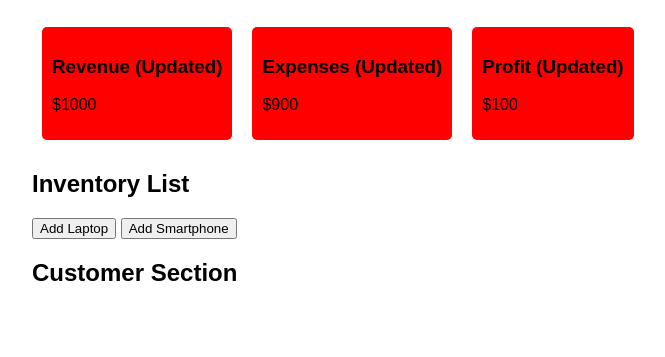
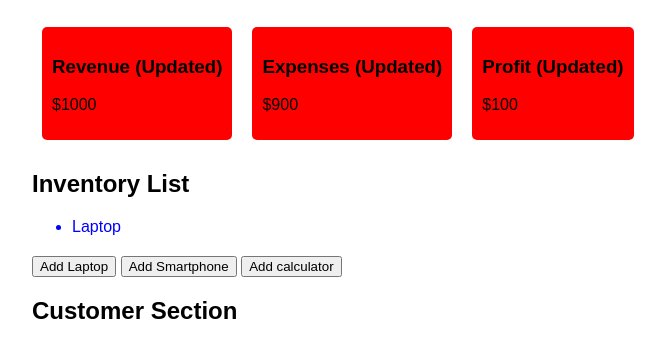
Before and after one commit to Alikhan3000/CC_12, a plain HTML site: page index.html in a window 1280 px wide. Both pictures are taken after a click on the button "Add Laptop". Shown: the part 151-508 px from the top of the page, without its empty margins (8-673 px from the left). Drawn offline with Linux system fonts and the light colour scheme.

Commit message:
Task 3 - Implemented Dynamic Inventory List

```diff
--- a/cc_12.js
+++ b/cc_12.js
@@ -29,3 +29,37 @@ const selectAllArray = [...selectAll];                  //converted the result i
         revenueMetric.style.backgroundColor = "red";
 
     });
+
+//Task 3: Dynamic Inventory Management – Adding and Removing Items
+
+const inventory = document.getElementById("inventoryList");     //created a function that creates a new <li> element representing a product.
+
+function prodList(product){
+    const createList = document.createElement("li");
+    createList.setAttribute("class", "product-item");
+    createList.innerText = product;
+
+    createList.addEventListener("click", () => {
+        removeItem(createList)});
+
+    inventory.appendChild(createList);
+
+    function removeItem(item){
+        inventory.removeChild(item);
+    }
+
+}
+
+//added product buttons for 3 products
+document.getElementById("addLaptop").addEventListener("click", () => {
+    prodList("Laptop");
+});
+
+
+document.getElementById("addPhone").addEventListener("click", () => {
+    prodList("Smartphone");
+});
+
+document.getElementById("Product_Button").addEventListener("click", () => {
+    prodList("Calculator Max Pro");
+});
--- a/index.html
+++ b/index.html
@@ -44,8 +44,9 @@
     <!-- Inventory List Section -->
     <h2>Inventory List</h2>
     <ul id="inventoryList"></ul>
-    <button onclick="addInventoryItem('Laptop')">Add Laptop</button>
-    <button onclick="addInventoryItem('Smartphone')">Add Smartphone</button>
+    <button id ="addLaptop">Add Laptop</button>
+    <button id ="addPhone">Add Smartphone</button>
+    <button id = "Product_Button">Add calculator</button>
 
     <!-- Customer Section -->
     <h2>Customer Section</h2>
```
